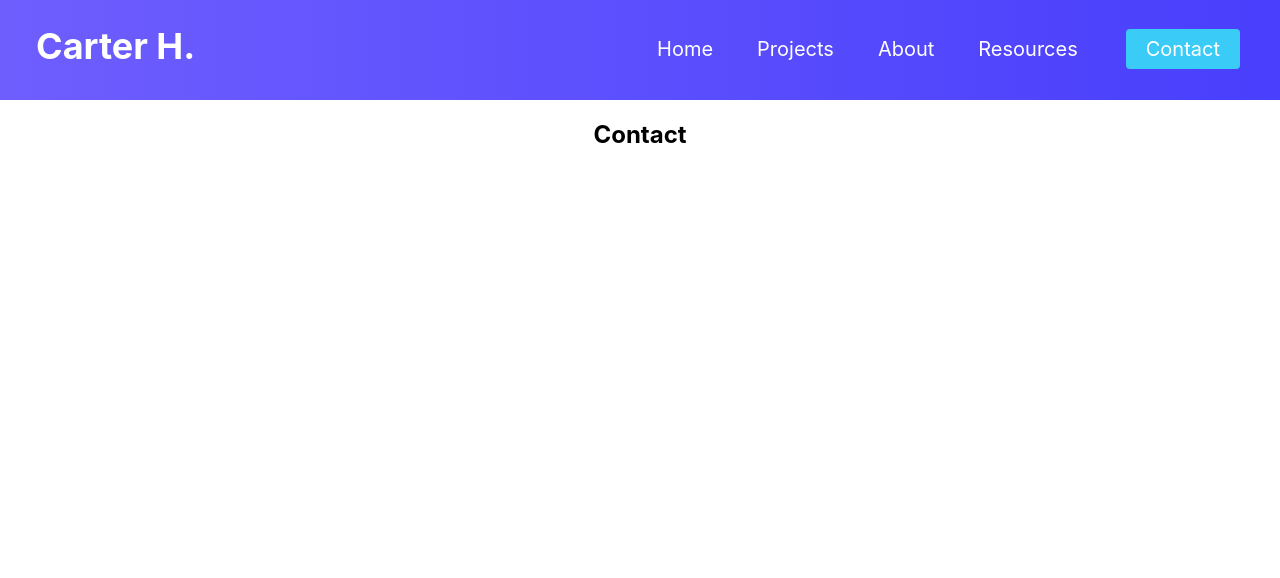
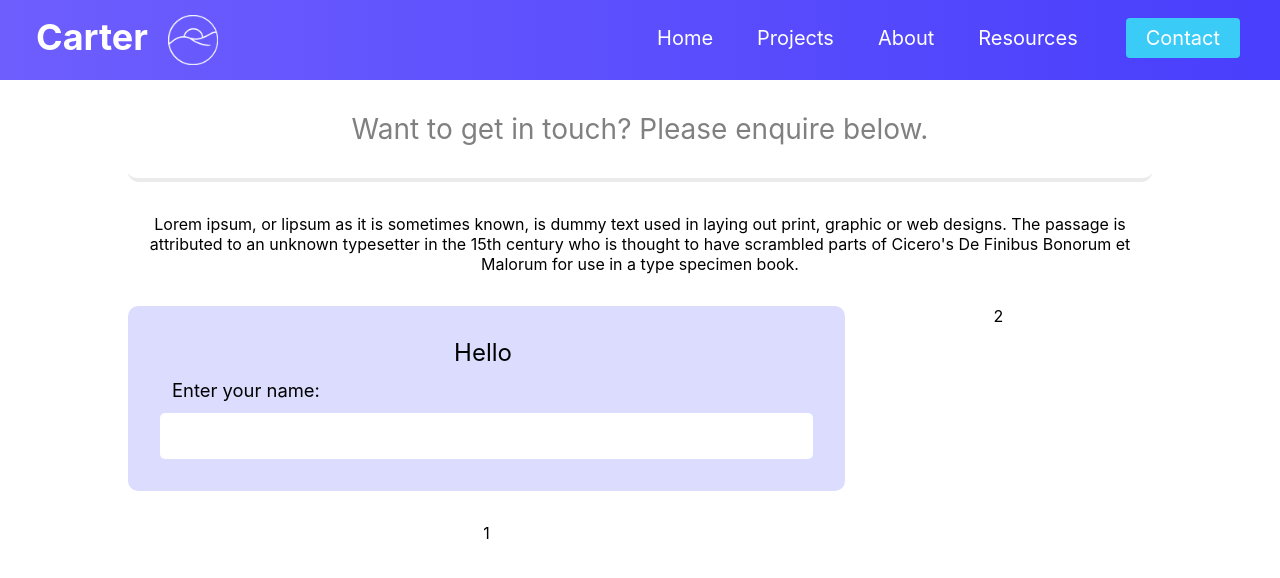
Before and after one commit to carterghill/Dev-Page, a React (Create React App) app: page /contact in a window 1280 px wide. Shown: the top 578 px of the page. Built offline with nearby package versions, Linux system fonts and the light colour scheme.

Commit message:
Added a logo and formatted the contact page

```diff
--- a/package.json
+++ b/package.json
@@ -8,6 +8,7 @@
     "@testing-library/user-event": "^7.2.1",
     "react": "^16.13.1",
     "react-dom": "^16.13.1",
+    "react-native": "^0.63.2",
     "react-router-dom": "^5.2.0",
     "react-scripts": "3.4.3"
   },
--- a/src/App.css
+++ b/src/App.css
@@ -2,37 +2,38 @@
   text-align: center;
 }
 
-.App-logo {
-  height: 40vmin;
-  pointer-events: none;
+.page {
+    white-space: pre-wrap;
+    white-space: -moz-pre-wrap;
+    white-space: -o-pre-wrap;
+    word-wrap: break-word;
+    width: 80%;
+    max-width: 1080px;
+    margin: auto;
 }
 
-@media (prefers-reduced-motion: no-preference) {
-  .App-logo {
-    animation: App-logo-spin infinite 20s linear;
-  }
+.header {
+    color: grey;
+    font-size: 1.75rem;
+    padding: 2rem;
+    border-bottom-style: solid;
+    border-color: rgb(235,235,235);
+    border-radius: 10px;
+    border-width: 4px;
 }
 
-.App-header {
-  background-color: #282c34;
-  min-height: 100vh;
-  display: flex;
-  flex-direction: column;
-  align-items: center;
-  justify-content: center;
-  font-size: calc(10px + 2vmin);
-  color: white;
+.body {
+    display: inline-block;
+    float: left;
+    margin: 2rem 0rem;
 }
 
-.App-link {
-  color: #61dafb;
+.contact {
+    float: left;
+    width: 70%;
 }
 
-@keyframes App-logo-spin {
-  from {
-    transform: rotate(0deg);
-  }
-  to {
-    transform: rotate(360deg);
-  }
+.contactDetails {
+    width: 30%;
+    float: right;
 }
--- a/src/App.js
+++ b/src/App.js
@@ -22,7 +22,7 @@ function App() {
 
             <Navbar />
 
-            <div>
+            <div className='page'>
                 <Switch>
                     <Route path="/" component={Home} exact={true}/>
                     <Route path="/home" component={Home}/>
--- /dev/null
+++ b/src/Components/Form.css
@@ -0,0 +1,20 @@
+.form {
+    background-color: rgb(220, 220, 255);
+    border-radius: 10px;
+    padding: 2rem;
+    text-align: left;
+}
+
+.formHeader {
+    text-align: center;
+    font-size: 1.5rem;
+}
+
+.formInput {
+    font-size: 1.15rem;
+    padding: 0.75rem;
+    width: 100%;
+    box-sizing: border-box;
+    border-style: none;
+    border-radius: 5px;
+}
--- /dev/null
+++ b/src/Components/Form.js
@@ -0,0 +1,30 @@
+import React from 'react';
+import ReactDOM from 'react-dom';
+import './Form.css';
+
+class ContactForm extends React.Component {
+
+    constructor(props) {
+        super(props);
+        this.state = { username: '' };
+    }
+
+    myChangeHandler = (event) => {
+        this.setState({username: event.target.value});
+    }
+
+    render() {
+        return (
+            <form className='form'>
+                <div className='formHeader'>Hello {this.state.username}</div>
+                <div className='formInput'>Enter your name:</div>
+                <input className='formInput'
+                    type='text'
+                    onChange={this.myChangeHandler}
+                />
+            </form>
+        );
+    }
+}
+
+export default ContactForm
--- a/src/Components/Navbar.css
+++ b/src/Components/Navbar.css
@@ -39,9 +39,15 @@ body {
 
 .top-bar {
     background: linear-gradient(90deg, rgb(110, 94, 254) 0%, rgba(73,63,252,1) 100%);
-    height: 100px;
+    height: 80px;
     width: 100%;
     align-items: center;
+}
+
+.top-container {
+    border-radius: 2px;
+    border-style: none;
+    height:100%;
 }
 
 .top-list {
@@ -55,8 +61,10 @@ body {
     display:grid;
     grid-template-columns: repeat(6, auto);
     justify-content: end;
-    transform: translate(-80px, 0);width:100%;
-    height:66px;
+    transform: translate(-80px, 0);
+    width:100%;
+    max-width: 1440px;
+    height:44px;
     overflow: hidden;
     white-space: nowrap;
 }
@@ -70,13 +78,16 @@ body {
     color: white;
     font-size: 24px;
     position: absolute;
-    transform: translate(36px, -6px);
-
+    transform: translate(36px, -15px);
     transition: all 0.5s ease-out;
 }
 
 .logo-img {
-
+    position: absolute;
+    z-index: 2;
+    height: 50px;
+    top: 30px;
+    left: 132px;
 }
 
 .logo.active {
@@ -135,11 +146,17 @@ body {
         opacity: 1;
         position: absolute;
         right: 0%;
-        transform: translate(-150%, 66%);
+        transform: translate(-150%, 46%);
         transition: all 0.5s ease-out;
     }
 
     .btn {
+        margin-left: 0;
+        margin-top: 64px;
+        padding: 1rem 20%;
+    }
+
+    .btn:hover {
         margin-left: 0;
         margin-top: 64px;
         padding: 1rem 20%;
@@ -199,7 +216,7 @@ body {
     .menu-icon.active {
         position: absolute;
         right: 70%;
-        transform: translate(-150%, 65%);
+        transform: translate(-150%, 50%);
         border-radius: 5px;
         transition: all 0.5s ease-out;
     }
--- a/src/Components/Navbar.js
+++ b/src/Components/Navbar.js
@@ -18,12 +18,14 @@ class Navbar extends Component {
     render () {
 
         return (
-            <nav className='page'>
+            <nav>
 
                 <div className={ this.state.clicked ? 'top-bar active' : 'top-bar' }>
 
+                    <div className="top-container">
                         <div className={ this.state.clicked ? 'logo active' : 'logo' }>
-                        <h2>Carter H.</h2>
+                            <h2>Carter</h2>
+                            <img className='logo-img' src={logo}/>
                         </div>
 
                         <div className={ this.state.clicked ? 'menu-icon active' : 'menu-icon' }
@@ -44,7 +46,7 @@ class Navbar extends Component {
                             })}
                             <li><Link className='btn' to='/contact'>Contact</Link></li>
                         </ul>
-
+                    </div>
                 </div>
 
                 <div className={ this.state.clicked ? 'menu active' : 'menu' }>
--- a/src/Contact.js
+++ b/src/Contact.js
@@ -1,12 +1,33 @@
 import React from 'react';
+import ContactForm from './Components/Form'
+
 import './App.css';
 
 function App() {
   return (
     <div>
-        <h2>Contact</h2>
+
+        <div className='header'>Want to get in touch? Please enquire below.</div>
+
+        <div className='body'>
+
+            Lorem ipsum, or lipsum as it is sometimes known, is dummy text used in laying out print,
+            graphic or web designs. The passage is attributed to an unknown typesetter in the 15th
+            century who is thought to have scrambled parts of Cicero's De Finibus Bonorum et Malorum
+            for use in a type specimen book.
+
+            <div style={{marginTop:2+'em'}}>
+                <div className='contact'>
+                    <ContactForm/>
+                </div>
+                <div className='contactDetails'>2</div>
+            </div>
+
+        </div>
+
+        <div className='contact'>1</div>
+
     </div>
-
   );
 }
 
```
Also changed, not shown: src/logo.png (added), 1 other file (tests, documents, lock files or other folders). Lines whose indentation alone changed are shown as unchanged.
